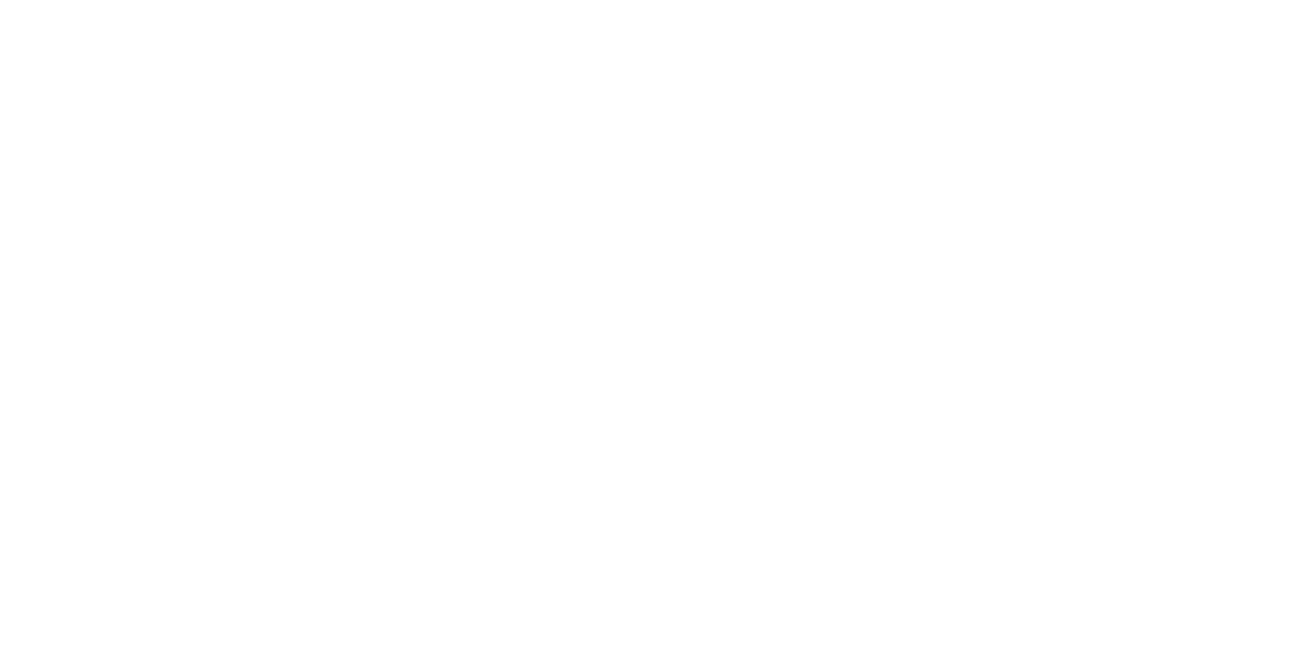
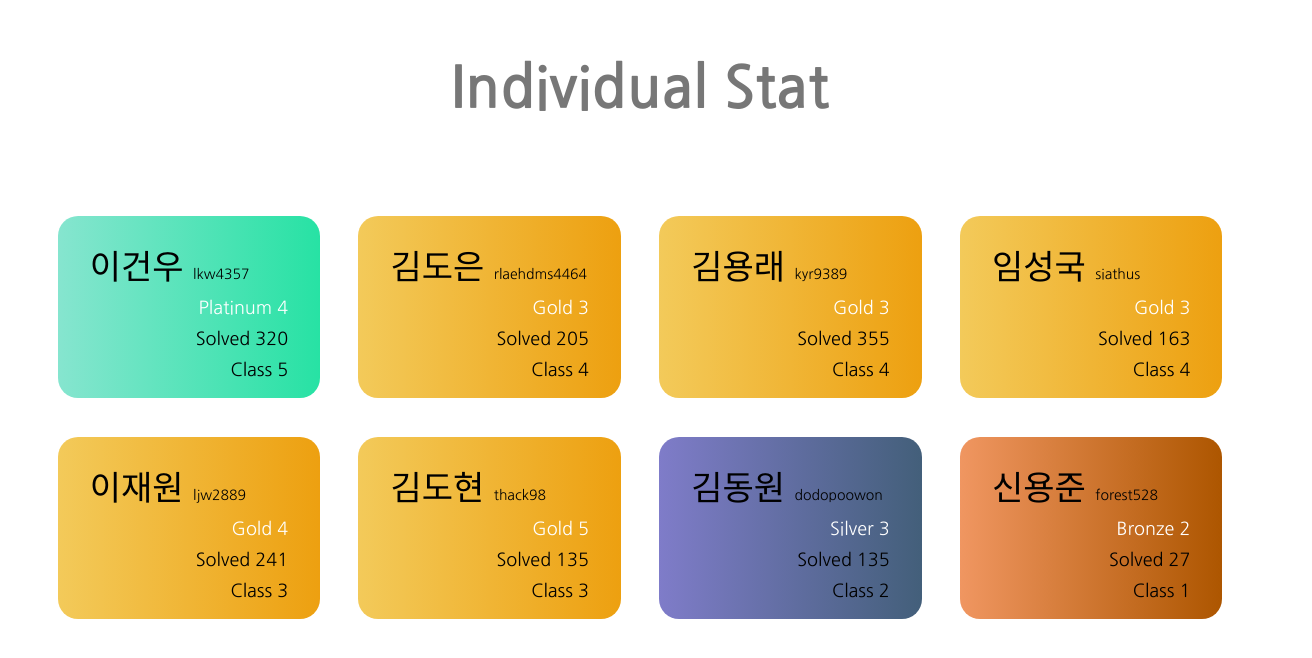
Before and after one commit to TeamCrazyPerformance/2021SummerAlgorithm, a React (Create React App) app: page / in a window 1280 px wide. Shown: the part 4868-5526 px from the top of the page, 1312 px wide, since content can reach past the window. Before the commit the page ends 4808 px from the top, so only its background shows below. Built offline with nearby package versions, Linux system fonts and the light colour scheme.

Commit message:
UPDATE StatCard component completed
Signed-off-by: yongrae <kyr9389@naver.com>

```diff
--- a/src/App.css
+++ b/src/App.css
@@ -38,6 +38,13 @@
 
 .App-box {
   width: 50%;
+  height: 70%;
+  background-color: rgb(255 255 255 / 50%);
+  padding: 2rem;
+}
+
+.Card-box {
+  width: 100%;
   height: 70%;
   background-color: rgb(255 255 255 / 50%);
   padding: 2rem;
--- a/src/App.jsx
+++ b/src/App.jsx
@@ -1,5 +1,6 @@
 import logo from './logo.png';
 import ProblemSolveChart from './component/ProblemSolveChart';
+import StatCard from './component/StatCard';
 import './App.css';
 
 function App() {
@@ -69,6 +70,21 @@
                     </div>
                 </header>
             </section>
+            <section>
+                <header className="App-header-dark">
+                    <h1 className="White-title">Individual Stat</h1>
+                    <div className="Card-box center-align">
+                        <StatCard name={"이건우"} tier={"Platinum 4"} solved={320} classes={"5"} id={"lkw4357"}/>
+                        <StatCard name={"김도은"} tier={"Gold 3"} solved={205} classes={"4"} id={"rlaehdms4464"}/>
+                        <StatCard name={"김용래"} tier={"Gold 3"} solved={355} classes={"4"} id={"kyr9389"}/>
+                        <StatCard name={"임성국"} tier={"Gold 3"} solved={163} classes={"4"} id={"siathus"}/>
+                        <StatCard name={"이재원"} tier={"Gold 4"} solved={241} classes={"3"} id={"ljw2889"}/>
+                        <StatCard name={"김도현"} tier={"Gold 5"} solved={135} classes={"3"} id={"thack98"}/>
+                        <StatCard name={"김동원"} tier={"Silver 3"} solved={135} classes={"2"} id={"dodopoowon"}/>
+                        <StatCard name={"신용준"} tier={"Bronze 2"} solved={27} classes={"1"} id={"forest528"}/>
+                    </div>
+                </header>
+            </section>
         </div>
     );
 }
--- a/src/component/StatCard.css
+++ b/src/component/StatCard.css
@@ -0,0 +1,65 @@
+.card {
+    display: inline-block;
+    width: 18%;
+    margin: 1.2rem;
+    padding: 0 1rem;
+    border-radius: 20px;
+}
+
+.cardName {
+    font-weight: normal;
+    font-size: calc(10px + 3vmin);
+    text-align: left;
+    margin: 1.5rem 0 0.5rem 1rem;
+    padding: 0;
+}
+
+.cardId {
+    font-weight: normal;
+    font-size: calc(10px + .5vmin);
+    text-align: right;
+}
+
+.cardTier {
+    display: block;
+    font-weight: normal;
+    font-size: calc(10px + 1vmin);
+    text-align: right;
+    margin: 0.5rem 1rem;
+    padding: 0;
+    color: #FFFFFF;
+}
+
+.cardSolved {
+    display: block;
+    font-weight: normal;
+    font-size: calc(10px + 1vmin);
+    text-align: right;
+    margin: 0.5rem 1rem;
+    padding: 0;
+}
+
+.cardClasses {
+    display: block;
+    font-weight: normal;
+    font-size: calc(10px + 1vmin);
+    text-align: right;
+    margin: 0.5rem 1rem 1rem 0;
+    padding: 0;
+}
+
+.bg-bronze {
+    background: linear-gradient( to right, #F09661 , #AD5600 );
+}
+
+.bg-silver {
+    background: linear-gradient( to right, #7F7CC9 , #435F7A );
+}
+
+.bg-gold {
+    background: linear-gradient( to right, #F3CA5A , #EDA010 );
+}
+
+.bg-platinum {
+    background: linear-gradient( to right, #86E5CF , #27E2A4 );
+}
--- a/src/component/StatCard.jsx
+++ b/src/component/StatCard.jsx
@@ -1,15 +1,25 @@
 import React from "react";
 import './StatCard.css';
 
-function StatCard({name, tier, solved, classes}) {
+function StatCard({name, id, tier, solved, classes}) {
     return (
-        <div className="card">
-            <p className="cardName">{name}</p>
+        <div className={backgroundTier(tier)}>
+            <p className="cardName">{name} <span className="cardId">{id}</span></p>
             <p className="cardTier">{tier}</p>
-            <p className="cardSolved">{solved}</p>
-            <p className="cardClasses">{classes}</p>
+            <p className="cardSolved">Solved {solved}</p>
+            <p className="cardClasses">Class {classes}</p>
         </div>
     )
 }
 
+function backgroundTier(tier) {
+    let bgClass = "card bg-";
+    if(tier.indexOf("Platinum") !== -1) bgClass += "platinum";
+    else if(tier.indexOf("Gold") !== -1) bgClass += "gold";
+    else if(tier.indexOf("Silver") !== -1) bgClass += "silver";
+    else if(tier.indexOf("Bronze") !== -1) bgClass += "bronze";
+
+    return bgClass;
+}
+
 export default StatCard;
```
